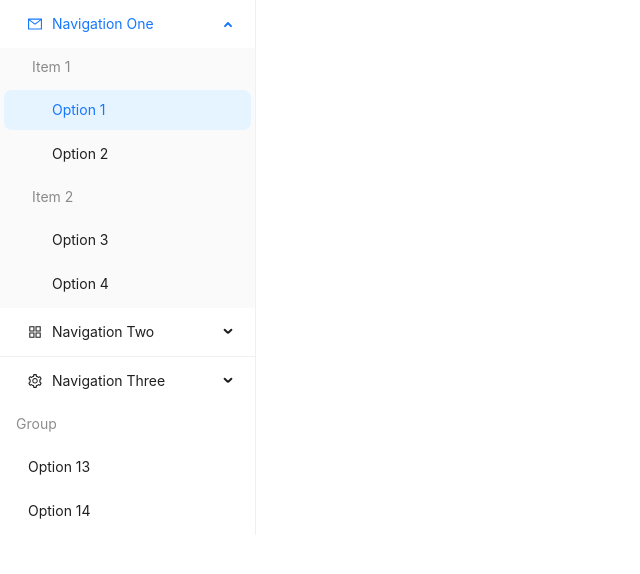
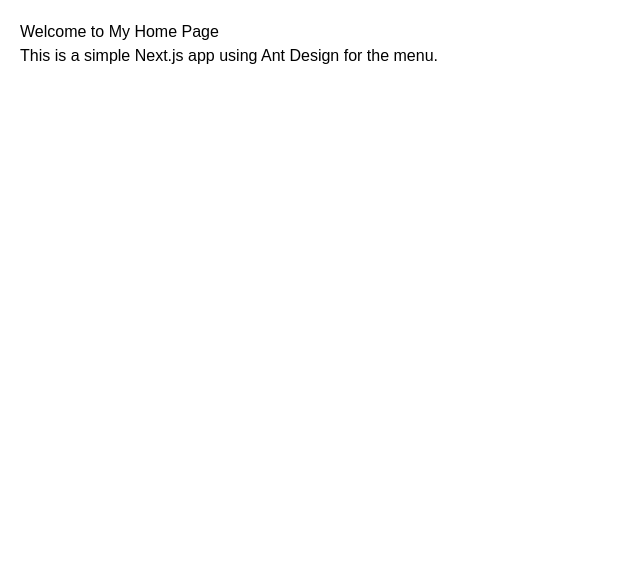
Before and after one commit to Nguyen-An/datn-mquickb-fe, a Next.js app: page / in a window 1280 px wide. Shown: the top 574 px of the page, without its empty margins (0-640 px from the left). Built offline with nearby package versions, Linux system fonts and the light colour scheme.

Commit message:
update code

```diff
--- a/src/components/home/home.tsx
+++ b/src/components/home/home.tsx
@@ -1,94 +1,12 @@
 "use client";
+import React from 'react';
 
-import React from 'react';
-import { AppstoreOutlined, MailOutlined, SettingOutlined } from '@ant-design/icons';
-import type { MenuProps } from 'antd';
-import { Menu } from 'antd';
-
-type MenuItem = Required<MenuProps>['items'][number];
-
-const items: MenuItem[] = [
-  {
-    key: 'sub1',
-    label: 'Navigation One',
-    icon: <MailOutlined />,
-    children: [
-      {
-        key: 'g1',
-        label: 'Item 1',
-        type: 'group',
-        children: [
-          { key: '1', label: 'Option 1' },
-          { key: '2', label: 'Option 2' },
-        ],
-      },
-      {
-        key: 'g2',
-        label: 'Item 2',
-        type: 'group',
-        children: [
-          { key: '3', label: 'Option 3' },
-          { key: '4', label: 'Option 4' },
-        ],
-      },
-    ],
-  },
-  {
-    key: 'sub2',
-    label: 'Navigation Two',
-    icon: <AppstoreOutlined />,
-    children: [
-      { key: '5', label: 'Option 5' },
-      { key: '6', label: 'Option 6' },
-      {
-        key: 'sub3',
-        label: 'Submenu',
-        children: [
-          { key: '7', label: 'Option 7' },
-          { key: '8', label: 'Option 8' },
-        ],
-      },
-    ],
-  },
-  {
-    type: 'divider',
-  },
-  {
-    key: 'sub4',
-    label: 'Navigation Three',
-    icon: <SettingOutlined />,
-    children: [
-      { key: '9', label: 'Option 9' },
-      { key: '10', label: 'Option 10' },
-      { key: '11', label: 'Option 11' },
-      { key: '12', label: 'Option 12' },
-    ],
-  },
-  {
-    key: 'grp',
-    label: 'Group',
-    type: 'group',
-    children: [
-      { key: '13', label: 'Option 13' },
-      { key: '14', label: 'Option 14' },
-    ],
-  },
-];
-
-const Home: React.FC = () => {
-  const onClick: MenuProps['onClick'] = (e) => {
-    console.log('click ', e);
-  };
-
+const Home = () => {
   return (
-    <Menu
-      onClick={onClick}
-      style={{ width: 256 }}
-      defaultSelectedKeys={['1']}
-      defaultOpenKeys={['sub1']}
-      mode="inline"
-      items={items}
-    />
+    <div style={{ padding: '20px' }}>
+    <h1>Welcome to My Home Page</h1>
+    <p>This is a simple Next.js app using Ant Design for the menu.</p>
+  </div>
   );
 };
 
```
